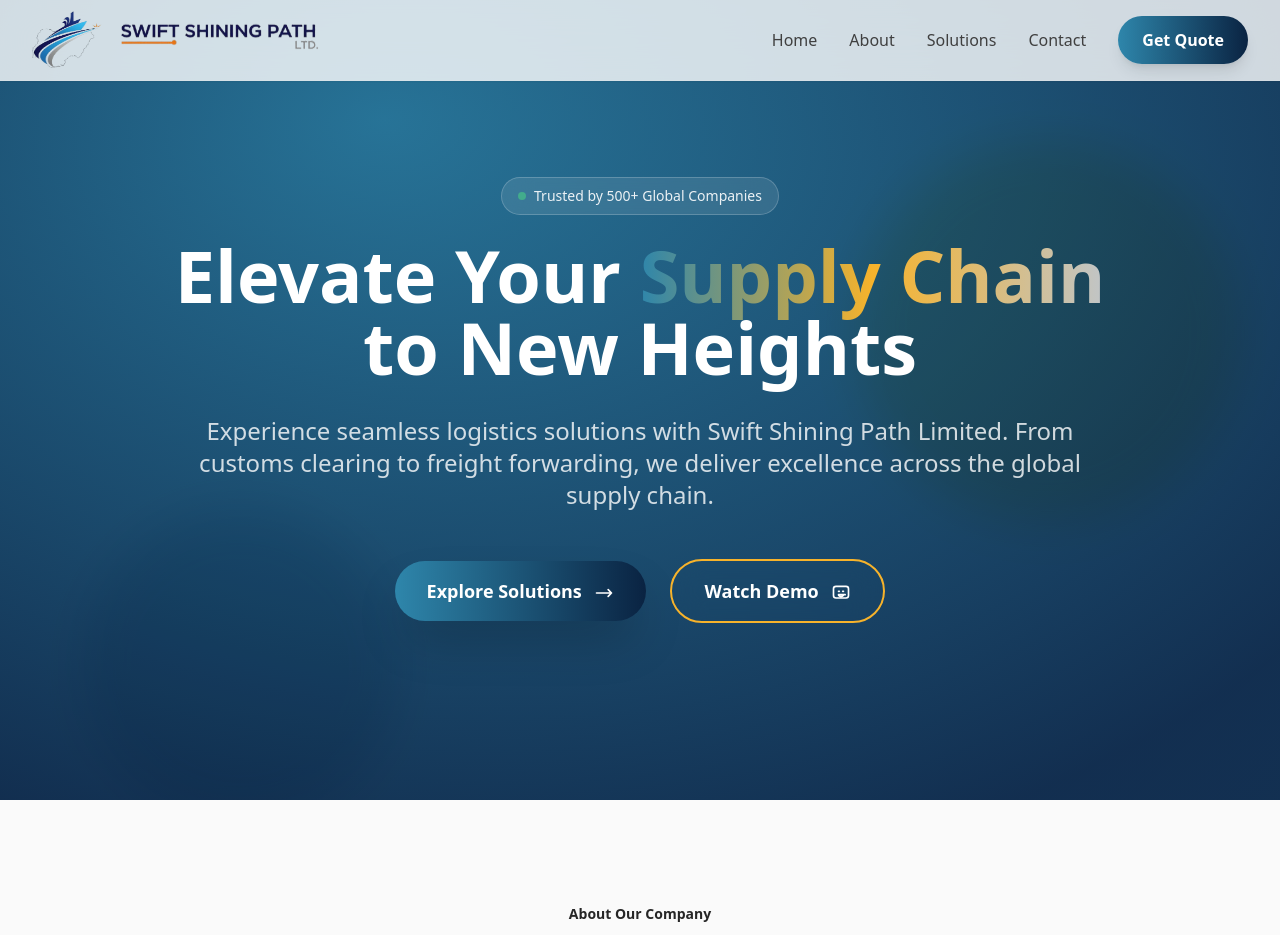
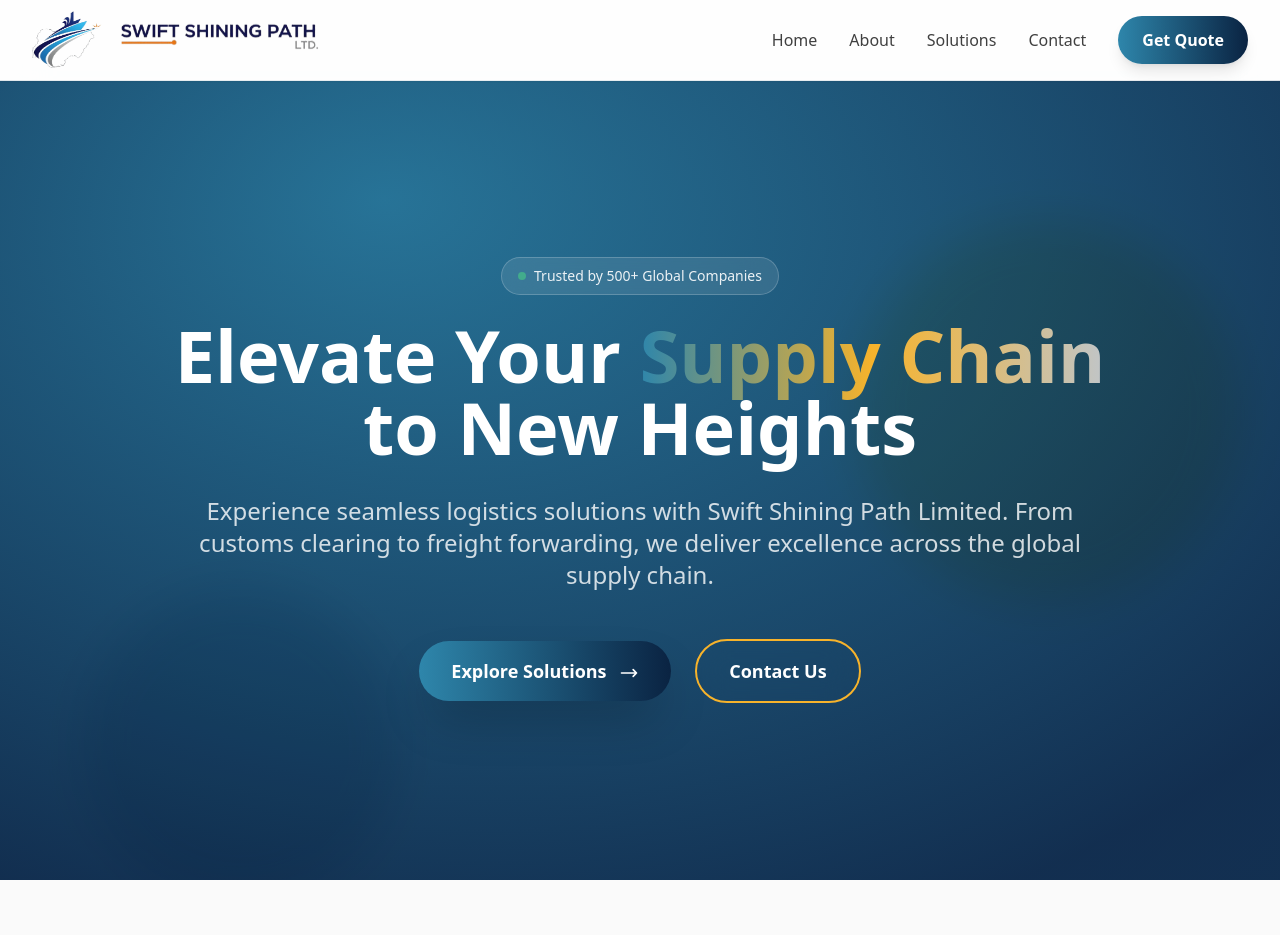
Before and after one commit to AbdulRGadu/Swiftshining, a plain HTML site: page index.html in a window 1280 px wide. Shown: the top 935 px of the page. Drawn offline with nearby package versions, Linux system fonts and the light colour scheme.

Commit message:
Add files via upload

```diff
--- a/index.html
+++ b/index.html
@@ -137,12 +137,16 @@
           <div class="flex items-center space-x-4">
             <div class="relative">
               <div class="flex items-center justify-center" >
+                <a href="index.html">
                <img src="assets/images/logo-cropped.png" alt="Swift Shining Path Logo" class="" style="height: 60px; width: 70px;">
+              </a>
               </div>
               <div class="absolute -top-1 -right-1 w-4 h-4 bg-secondary-500 rounded-full animate-pulse"></div>
             </div>
             <div>
+              <a href="index.html">
               <img src="assets/images/logo-text.png" alt="Swift Shining Path Logo" class="h-10">
+              </a>
             </div>
           </div>
 
@@ -193,7 +197,7 @@
             <a href="index.html" class="block text-neutral-700 hover:text-primary-600 font-medium py-2">Home</a>
             <a href="about.html" class="block text-neutral-700 hover:text-primary-600 font-medium py-2">About</a>
             <a href="services.html" class="block text-neutral-700 hover:text-primary-600 font-medium py-2">Solutions</a>
-            <a href="#contact" class="block text-neutral-700 hover:text-primary-600 font-medium py-2">Contact</a>
+            <a href="contact.html" class="block text-primary-600 font-medium py-2">Contact</a>
             <a href="contact.html" class="w-full block text-center bg-gradient-to-r from-[#2E86AB] to-[#0A2342] hover:from-[#F7B32B] hover:to-[#2E86AB] text-white px-6 py-3 rounded-full font-semibold mt-4">
               Get Quote
             </a>
@@ -203,7 +207,7 @@
       </div>
     </div>
 
-    <main>
+    <main class="pt-20">
       <!-- Hero Section -->
       <section id="home" class="relative min-h-screen flex items-center justify-center overflow-hidden">
         <!-- Animated Gradient Background (no carousel) -->
@@ -245,10 +249,7 @@
                 </svg>
               </button>
               <button class="group text-white border-2 border-[#F7B32B] hover:border-[#F7B32B] hover:bg-[#F7B32B] px-8 py-4 rounded-full font-semibold text-lg transition-all duration-300 backdrop-blur-lg">
-                Watch Demo
-                <svg class="inline ml-2 w-5 h-5 transition-transform group-hover:scale-110" fill="none" stroke="currentColor" viewBox="0 0 24 24">
-                  <path stroke-linecap="round" stroke-linejoin="round" stroke-width="2" d="M14.828 14.828a4 4 0 01-5.656 0M9 10h1m4 0h1m-6 4h8m-9 4h10a3 3 0 003-3V7a3 3 0 00-3-3H6a3 3 0 00-3 3v8a3 3 0 003 3z"/>
-                </svg>
+              <a href="contact.html"> Contact Us </a>
               </button>
             </div>
           </div>
@@ -508,7 +509,7 @@
             <div class="group relative bg-white rounded-2xl overflow-hidden shadow-lg hover:shadow-2xl transition-all duration-500 transform hover:-translate-y-2">
               <div class="absolute inset-0 bg-gradient-to-br from-[#2E86AB] to-[#0A2342] opacity-0 group-hover:opacity-95 transition-opacity duration-500"></div>
               <div class="relative h-64 bg-gradient-to-br from-[#C0C5C8] to-[#2E86AB] overflow-hidden">
-                <img src="https://images.unsplash.com/photo-1566478989037-eec170784d0b?ixlib=rb-4.0.3&auto=format&fit=crop&w=800&q=80" alt="Warehousing" class="w-full h-full object-cover opacity-80" />
+                <img src="https://plus.unsplash.com/premium_photo-1682144862274-384a8f3674ac?q=80&w=1170&auto=format&fit=crop&ixlib=rb-4.1.0&ixid=M3wxMjA3fDB8MHxwaG90by1wYWdlfHx8fGVufDB8fHx8fA%3D%3D" alt="Warehousing" class="w-full h-full object-cover opacity-80" />
                 <div class="absolute inset-0 bg-black/40"></div>
                 <div class="absolute top-4 right-4">
                   <span class="bg-[#F7B32B] text-[#0A2342] text-xs px-3 py-1 rounded-full font-medium">Premium</span>
@@ -608,7 +609,7 @@
             <div class="group relative bg-white rounded-2xl overflow-hidden shadow-lg hover:shadow-2xl transition-all duration-500 transform hover:-translate-y-2">
               <div class="absolute inset-0 bg-gradient-to-br from-[#0A2342] to-[#2E86AB] opacity-0 group-hover:opacity-95 transition-opacity duration-500"></div>
               <div class="relative h-64 bg-gradient-to-br from-[#0A2342] to-[#C0C5C8] overflow-hidden">
-                <img src="https://images.unsplash.com/photo-1494412574643-ff11b0a5c1c3?ixlib=rb-4.0.3&auto=format&fit=crop&w=800&q=80" alt="Freight Forwarding" class="w-full h-full object-cover opacity-80" />
+                <img src="https://images.unsplash.com/photo-1660477653365-da08afb76379?q=80&w=1074&auto=format&fit=crop&ixlib=rb-4.1.0&ixid=M3wxMjA3fDB8MHxwaG90by1wYWdlfHx8fGVufDB8fHx8fA%3D%3D" />
                 <div class="absolute inset-0 bg-black/40"></div>
                 <div class="absolute bottom-4 left-4">
                   <div class="w-12 h-12 bg-white/20 backdrop-blur-sm rounded-xl flex items-center justify-center">
```
Also changed, not shown: about.html (+4 -0 lines), contact.html (+4 -0 lines), services.html (+4 -0 lines).
